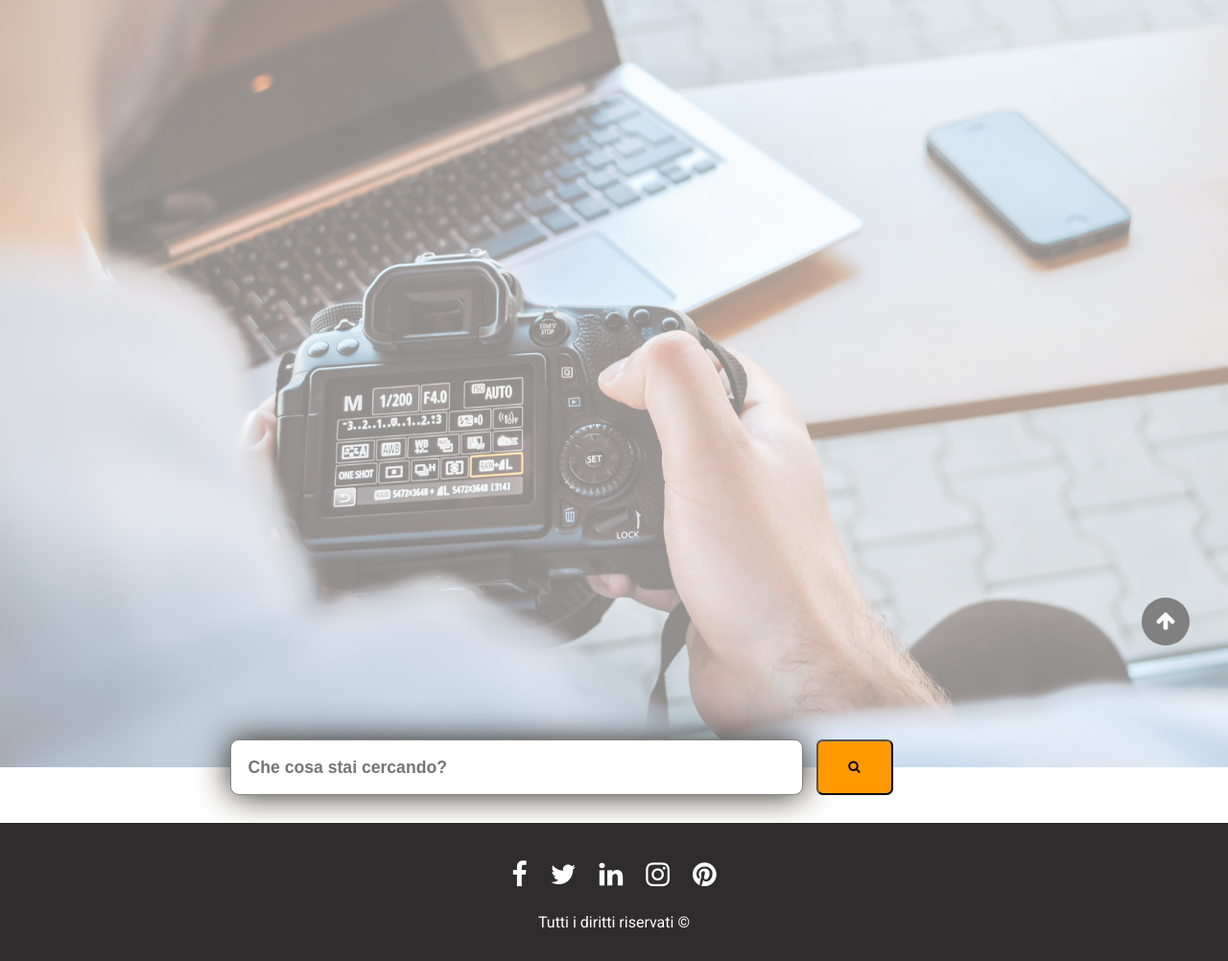
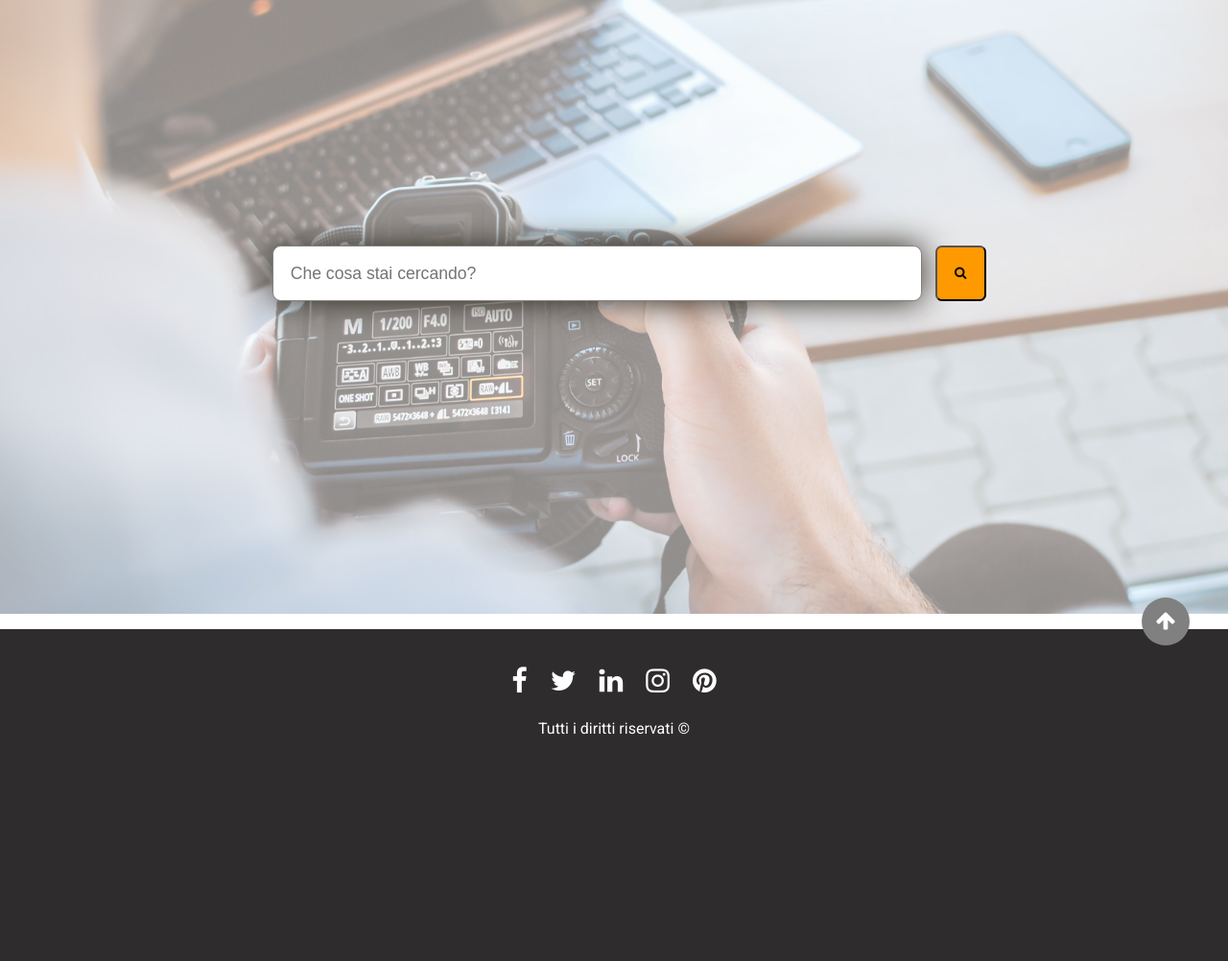
Before and after one commit to MatteoLattanzio/Progetto-TecWeb, a PHP site: page /home.php in a window 1280 px wide. Shown: the part 87-1089 px from the top of the page at 96% size. After the commit the page ends 853 px from the top, so only its background shows below. Run offline with PHP 8.4, Linux system fonts and the light colour scheme.

Commit message:
Fix searchbar

```diff
--- a/css/style.css
+++ b/css/style.css
@@ -293,7 +293,7 @@ a:visited{
 
 #backgroundContent{
 	background-image: url(../images/backgroundImage2.jpg);
-	height: 50em;
+	height: 40em;
 	background-position: center;
 	background-repeat: no-repeat;
 	background-size: cover;
@@ -302,21 +302,17 @@ a:visited{
 
 #searchForm{
 	position: relative;
-	top:50%;
-	left:50%;
 	width:100%;
-	max-width:50em;
-	transform: translate(-50%, -50%);
 	padding: 1em;
+	margin-top: -25em;
 	display: flex;
 	border-radius: 1em;
-	/*justify-content: space-between;*/
+	justify-content: center;
 }
 
 #searchForm input[type=text]{
-	width: 70%;
+	width: 50%;
 	padding: 1em 1em;
-	font-weight: bold;
 	font-size: 1.1em;
 	border: 1px solid gray;
 	border-radius: 0.5em;
@@ -325,7 +321,7 @@ a:visited{
 
 #searchForm button{
 	background: #ff9900;
-	width:10%;
+	width:4em;
 	position: relative;
 	cursor: pointer;
 	border-radius: 0.5em;
```
